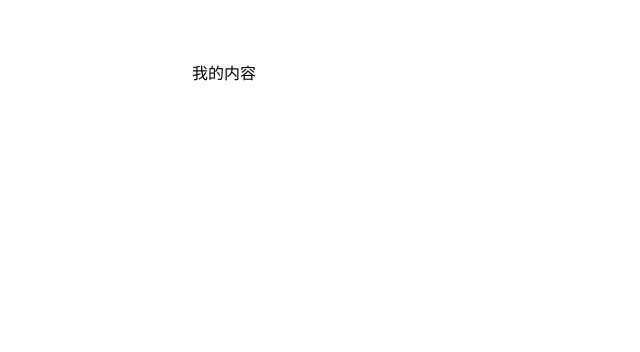
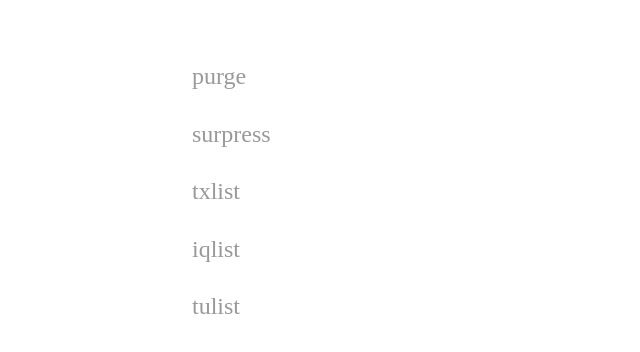
Before and after one commit to lv1351/lv1351.github.io, a plain HTML site: page blog/index.html in a window 1280 px wide. Shown: the whole page, without its empty margins (0-640 px from the left). Drawn offline with Linux system fonts and the light colour scheme.

Commit message:
Update index.html

```diff
--- a/blog/index.html
+++ b/blog/index.html
@@ -7,9 +7,11 @@
 </head>
     <body>
 	<div class="container">
-
-			我的内容
-
+	    <p> <a href="/purge">purge</a> </p>
+	    <p> <a href="/surpress">surpress</a> </p>
+	    <p> <a href="/txlist">txlist</a> </p>
+	    <p> <a href="/iqlist">iqlist</a> </p>
+	    <p> <a href="/tulist">tulist</a> </p>
 	</div><!-- /.container -->
     </body>
 </html>
```
Lines whose indentation alone changed are shown as unchanged.
